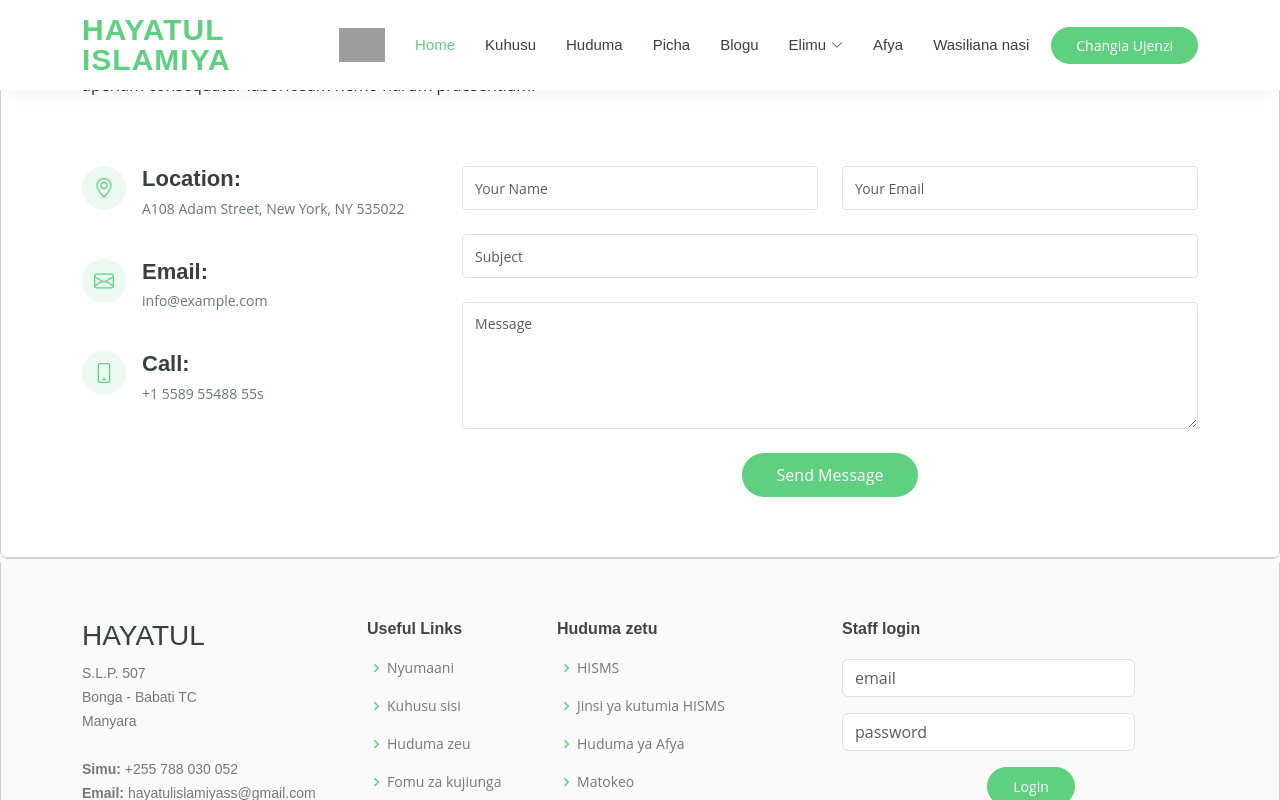
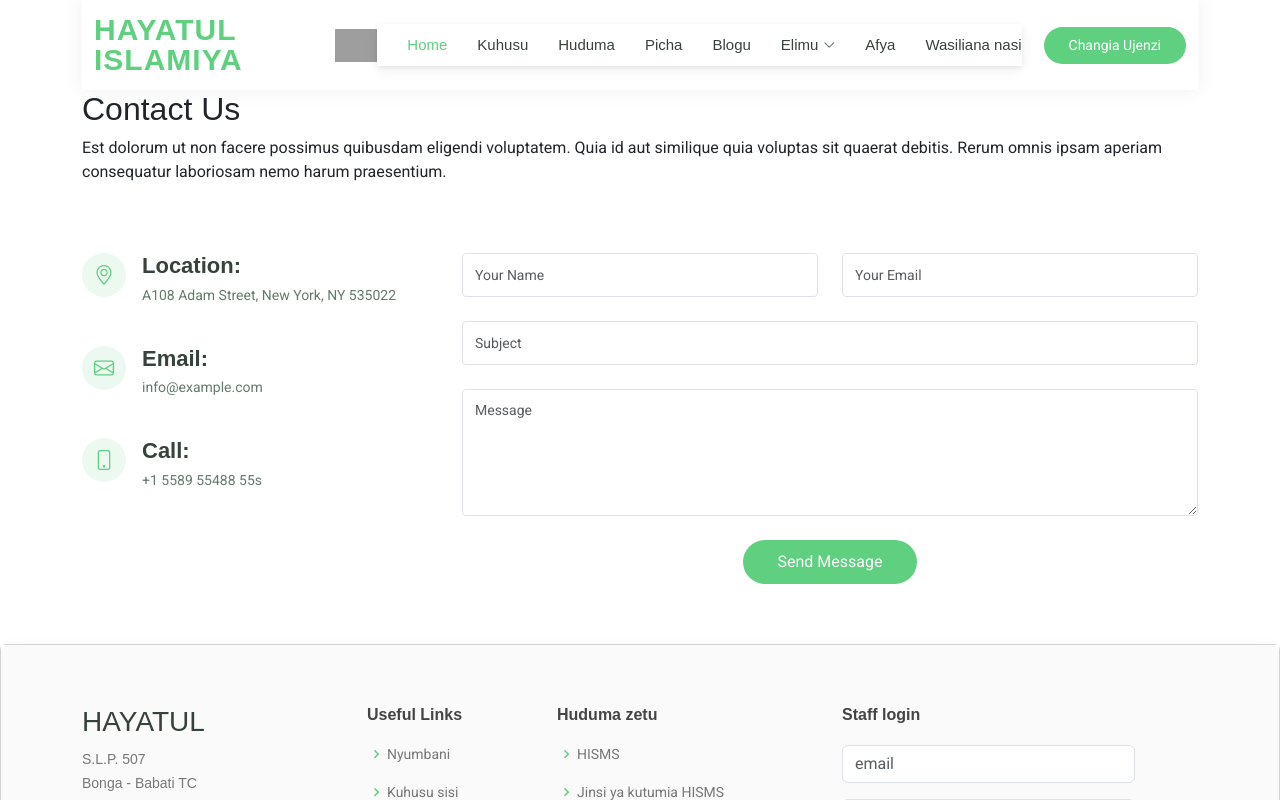
Before and after one commit to mwinamijr/hayatul-page, a React (Create React App) app: page /#/contact-us in a window 1280 px wide. Shown: the top 800 px of the page. Built offline with nearby package versions, Linux system fonts and the light colour scheme; grey boxes are pictures that could not be loaded.

Commit message:
added mdb react ui kit and fontawesome

```diff
--- a/package.json
+++ b/package.json
@@ -3,12 +3,14 @@
   "version": "0.1.0",
   "private": true,
   "dependencies": {
+    "@fortawesome/fontawesome-free": "^6.4.2",
     "@reduxjs/toolkit": "^1.9.7",
     "@testing-library/jest-dom": "^5.17.0",
     "@testing-library/react": "^13.4.0",
     "@testing-library/user-event": "^13.5.0",
     "axios": "^1.5.1",
     "bootstrap": "^5.3.2",
+    "mdb-react-ui-kit": "^6.3.0",
     "react": "^18.2.0",
     "react-bootstrap": "^2.9.0",
     "react-dom": "^18.2.0",
--- a/public/index.html
+++ b/public/index.html
@@ -10,6 +10,7 @@
       content="This is the official website for hayatul islamiya complex Institution"
     />
     <link rel="apple-touch-icon" href="%PUBLIC_URL%/logo192.png" />
+    <link href="https://fonts.googleapis.com/css?family=Roboto:300,400,500,700&display=swap" rel="stylesheet" />
     <!--
       manifest.json provides metadata used when your web app is installed on a
       user's mobile device or desktop. See https://developers.google.com/web/fundamentals/web-app-manifest/
--- a/src/components/Footer.js
+++ b/src/components/Footer.js
@@ -17,6 +17,7 @@ function Footer() {
                   Bonga - Babati TC<br />
                   Manyara <br /><br />
                   <strong>Simu:</strong> +255 788 030 052<br />
+                  <strong>Simu:</strong> +255 752 506 523<br />
                   <strong>Email:</strong> hayatulislamiyass@gmail.com<br />
                 </p>
               </div>
@@ -24,7 +25,7 @@ function Footer() {
               <div className="col-lg-2 col-md-6 footer-links">
                 <h4>Useful Links</h4>
                 <ul>
-                  <li><i className="bx bx-chevron-right"></i> <Link to="#">Nyumaani</Link></li>
+                  <li><i className="bx bx-chevron-right"></i> <Link to="#">Nyumbani</Link></li>
                   <li><i className="bx bx-chevron-right"></i> <Link to="#">Kuhusu sisi</Link></li>
                   <li><i className="bx bx-chevron-right"></i> <Link to="#">Huduma zeu</Link></li>
                   <li><i className="bx bx-chevron-right"></i> <Link to="#">Fomu za kujiunga</Link></li>
--- a/src/components/Header.js
+++ b/src/components/Header.js
@@ -1,10 +1,9 @@
 import { Link } from "react-router-dom"
-import { Card } from "react-bootstrap"
 
 function Header() {
   return (
-    <Card className="container">
-      <header id="header" className="fixed-top">
+    <div className="container">
+      <header id="header" className="">
         <div className="container d-flex align-items-center">
 
           <h1 className="logo me-auto"><Link to="/">Hayatul Islamiya</Link></h1>
@@ -36,7 +35,7 @@ function Header() {
 
         </div>
       </header>
-    </Card>
+    </div>
   )
 }
 
--- a/src/index.css
+++ b/src/index.css
@@ -1,17 +1,3 @@
-body {
-  margin: 0;
-  font-family: -apple-system, BlinkMacSystemFont, 'Segoe UI', 'Roboto', 'Oxygen',
-    'Ubuntu', 'Cantarell', 'Fira Sans', 'Droid Sans', 'Helvetica Neue',
-    sans-serif;
-  -webkit-font-smoothing: antialiased;
-  -moz-osx-font-smoothing: grayscale;
-}
-
-code {
-  font-family: source-code-pro, Menlo, Monaco, Consolas, 'Courier New',
-    monospace;
-}
-
 /**
 * Template Name: Mentor
 * Updated: Sep 18 2023 with Bootstrap v5.3.2
@@ -24,8 +10,7 @@ code {
 # General
 --------------------------------------------------------------*/
 body {
-  font-family: "Open Sans", sans-serif;
-  color: #444444;
+  font-family: Roboto, Helvetica, Arial, sans-serif;
 }
 
 a {
--- a/src/index.js
+++ b/src/index.js
@@ -1,5 +1,7 @@
 import React from 'react';
 import ReactDOM from 'react-dom/client';
+import 'mdb-react-ui-kit/dist/css/mdb.min.css';
+import "@fortawesome/fontawesome-free/css/all.min.css";
 import 'bootstrap/dist/css/bootstrap.min.css';
 import './assets/boxicons/css/boxicons.css';
 import './assets/bootstrap-icons/bootstrap-icons.css';
--- a/src/screens/ContactScreen.js
+++ b/src/screens/ContactScreen.js
@@ -1,8 +1,7 @@
-import { Card } from "react-bootstrap"
 
 function ContactScreen() {
   return (
-    <Card>
+    <div>
       <div className="container">
         <h2>Contact Us</h2>
         <p>Est dolorum ut non facere possimus quibusdam eligendi voluptatem. Quia id aut similique quia voluptas sit quaerat debitis. Rerum omnis ipsam aperiam consequatur laboriosam nemo harum praesentium. </p>
@@ -39,7 +38,7 @@ function ContactScreen() {
 
             <div className="col-lg-8 mt-5 mt-lg-0">
 
-              <form action="" method="post" role="form" className="php-email-form">
+              <form action="" method="post" className="php-email-form">
                 <div className="row">
                   <div className="col-md-6 form-group">
                     <input type="text" name="name" className="form-control" id="name" placeholder="Your Name" required />
@@ -66,7 +65,7 @@ function ContactScreen() {
           </div>
         </div>
       </section>
-    </Card>
+    </div>
   )
 }
 
--- a/src/screens/HomeScreen.js
+++ b/src/screens/HomeScreen.js
@@ -1,11 +1,10 @@
 import { Link } from "react-router-dom"
-import { Card } from "react-bootstrap"
 
 import aboutImage from '../assets/img/about.jpg'
 
 function HomeScreen() {
   return (
-    <Card>
+    <div>
       <section id="hero" className="d-flex justify-content-center align-items-center">
         <div className="container position-relative" data-aos="zoom-in" data-aos-delay="100">
           <h1>Learning Today,<br />Leading Tomorrow</h1>
@@ -120,7 +119,7 @@ function HomeScreen() {
         </section>
 
       </main>
-    </Card>
+    </div>
   )
 }
 
```
Also changed, not shown: 1 other file (tests, documents, lock files or other folders).
